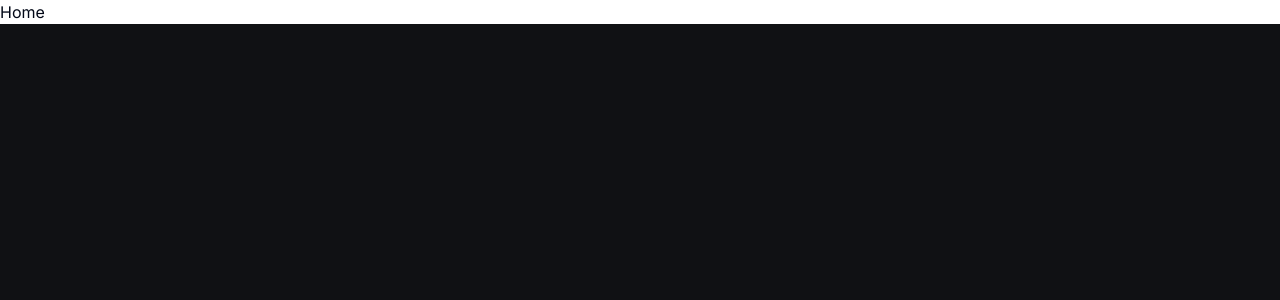
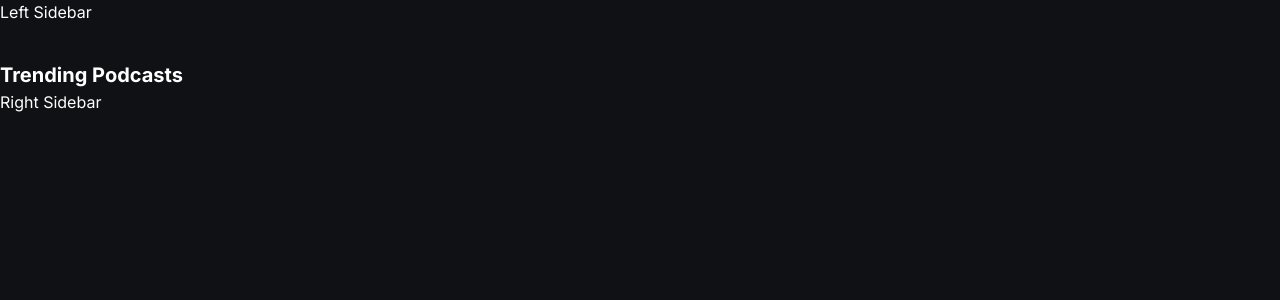
Before and after one commit to nkansah-wireko-brobbey/podible, a Next.js app: page / in a window 1280 px wide. Shown: the top 300 px of the page. Built offline with nearby package versions, Linux system fonts and the light colour scheme.

Commit message:
Initial page setup

```diff
--- /dev/null
+++ b/app/(auth)/layout.tsx
@@ -0,0 +1,17 @@
+import React from 'react'
+
+export default function RootLayout({
+    children,
+}: Readonly<{
+    children: React.ReactNode
+}>){
+
+    return(
+
+            <main>
+                    {children}
+            </main>
+
+    )
+
+}
--- /dev/null
+++ b/app/(root)/create-podcast/page.tsx
@@ -0,0 +1,7 @@
+import React from "react";
+
+const CreatePodcast = () => {
+  return <div>CreatePodcast</div>;
+};
+
+export default CreatePodcast;
--- /dev/null
+++ b/app/(root)/discover/page.tsx
@@ -0,0 +1,9 @@
+import React from 'react'
+
+const Discover = () => {
+  return (
+    <div>Discover</div>
+  )
+}
+
+export default Discover
--- /dev/null
+++ b/app/(root)/layout.tsx
@@ -0,0 +1,21 @@
+import React from 'react'
+
+export default function RootLayout({
+    children,
+}: Readonly<{
+    children: React.ReactNode
+}>){
+
+    return(
+        <div>
+
+            <main>
+                <p className='text-white-1'>Left Sidebar</p>
+                    {children}
+                <p className='text-white-1'>Right Sidebar</p>
+            </main>
+
+        </div>
+    )
+
+}
--- /dev/null
+++ b/app/(root)/page.tsx
@@ -0,0 +1,16 @@
+import React from 'react'
+
+const Home = () => {
+  return (
+    <div className='mt-9 flex flex-col gap-9'>
+
+      <section className='flex flex-col gap-5'>
+        <h1 className='text-20 font-bold text-white-1'>
+          Trending Podcasts
+        </h1>
+      </section>
+       </div>
+  )
+}
+
+export default Home
--- /dev/null
+++ b/app/(root)/podcast/[podcastId]/page.tsx
@@ -0,0 +1,6 @@
+
+const PodcastDetails = ({ params }: { params: { podcastId: string } }) => {
+  return <p className="text-white-1">Podcast Details Page</p>;
+};
+
+export default PodcastDetails;
--- /dev/null
+++ b/app/(root)/profile/page.tsx
@@ -0,0 +1,9 @@
+import React from 'react'
+
+const Profile = () => {
+  return (
+    <div>Profile</div>
+  )
+}
+
+export default Profile
--- a/app/globals.css
+++ b/app/globals.css
@@ -145,7 +145,7 @@
 .cl-internal-wkkub3 {
   color: #f97535;
 }
-
+/*
 @layer base {
   :root {
     --background: 0 0% 100%;
@@ -210,4 +210,4 @@
   body {
     @apply bg-background text-foreground;
   }
-}
+} */
--- a/app/page.tsx
+++ /dev/null
@@ -1,9 +0,0 @@
-import React from 'react'
-
-const Home = () => {
-  return (
-    <div>Home </div>
-  )
-}
-
-export default Home
```
